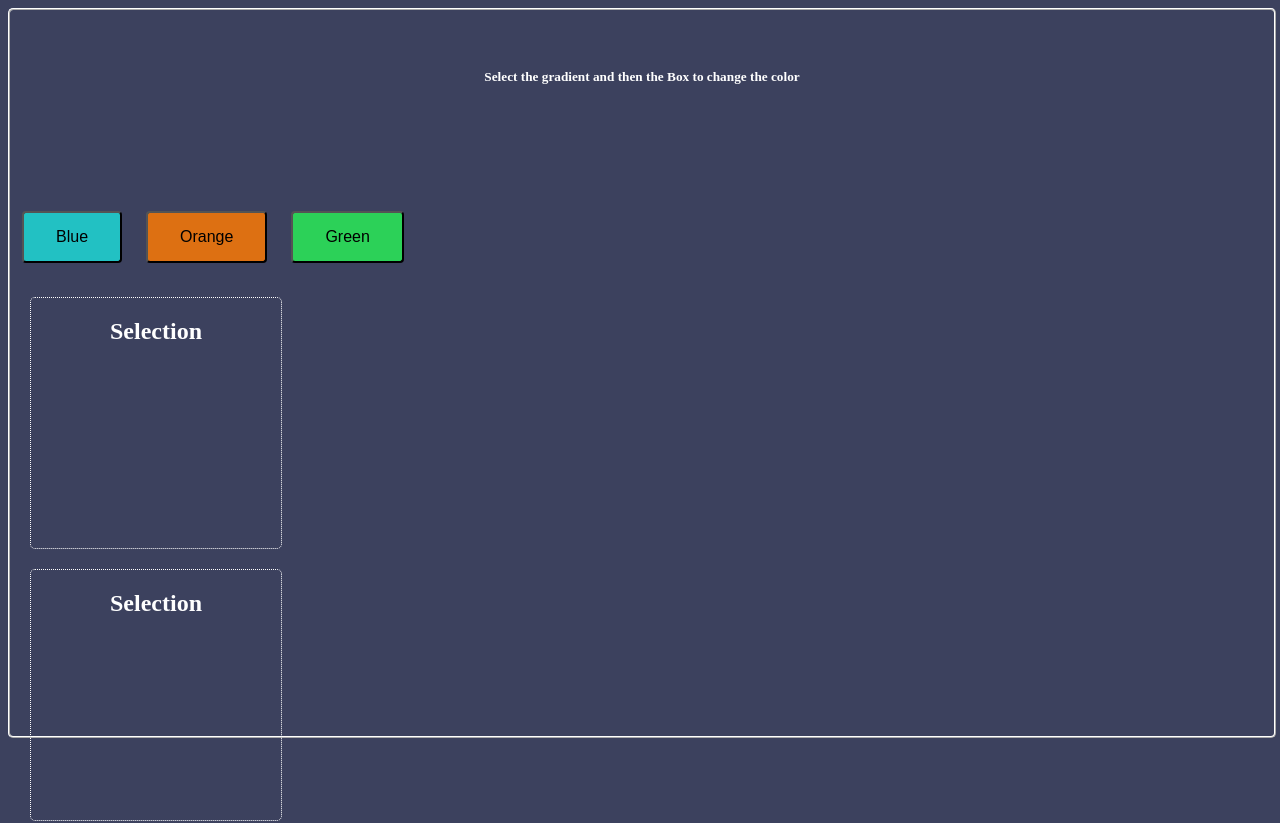
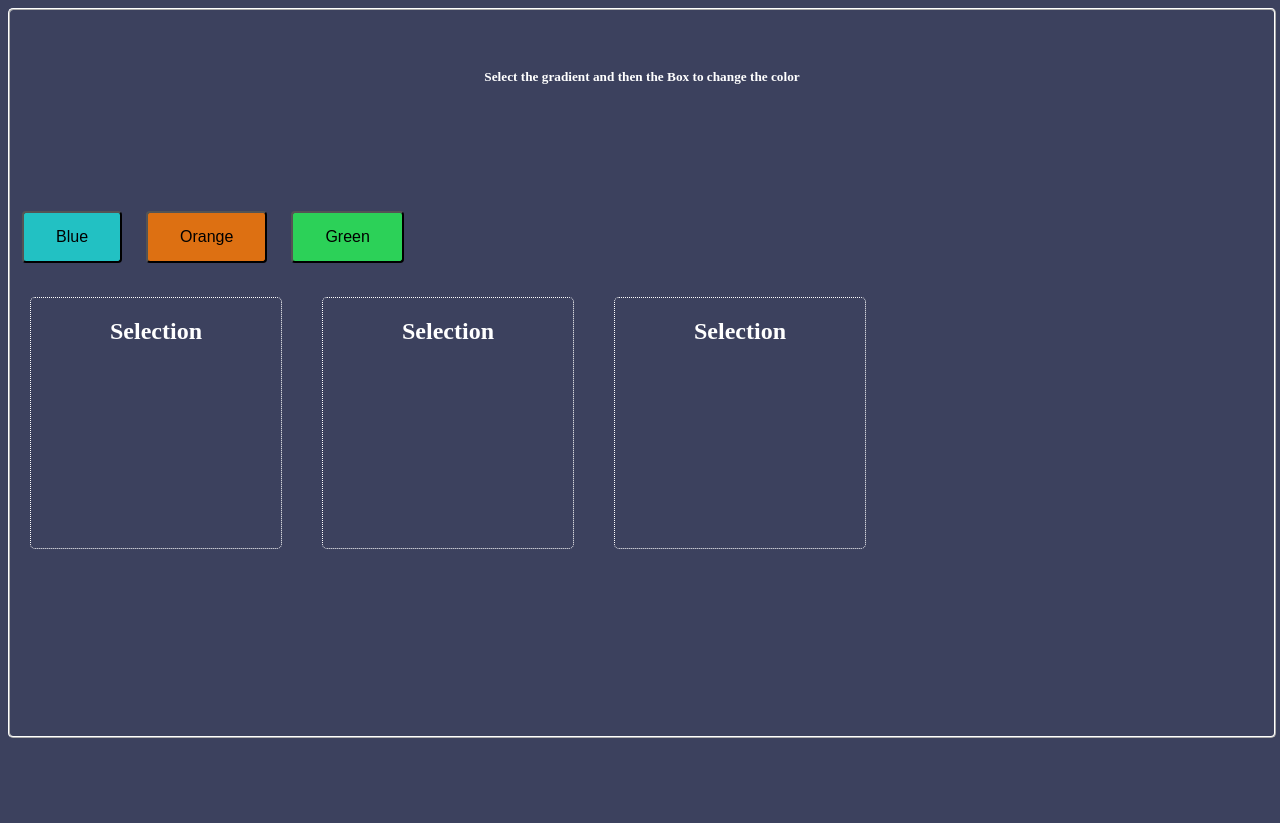
Before and after one commit to anupchendake07/Paint-App-Colour-Picker---How-React-Works-Building-a-First-Custom-Functional-C---ap98iyi9qaju, a React app: page / in a window 1280 px wide. Shown: the top 823 px of the page. Built offline with nearby package versions, Linux system fonts and the light colour scheme.

Commit message:
Update Child.css

```diff
--- a/src/styles/Child.css
+++ b/src/styles/Child.css
@@ -6,13 +6,17 @@
   border-radius: 5px;
 }
 
-#master{
+#master {
   border-radius: 5px;
   border: 2px white ridge;
   width: 100%;
 }
 
-.subheading{
+.subheading {
   color: white;
   text-align: center;
 }
+
+#children-wrapper {
+  display: flex;
+}
```
Lines whose indentation alone changed are shown as unchanged.
